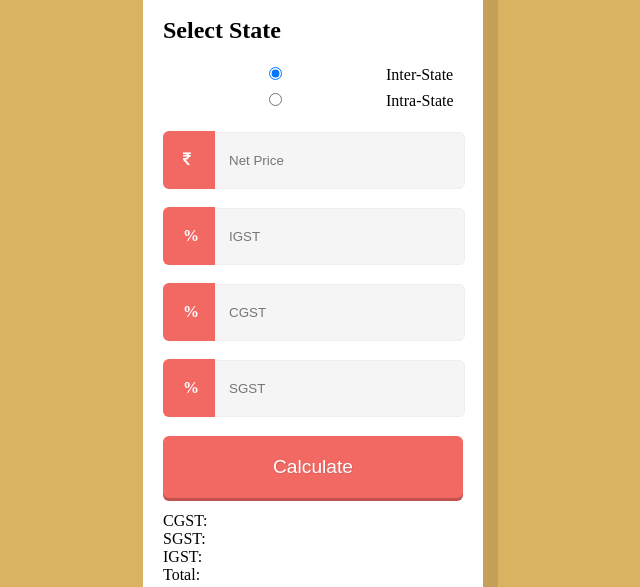
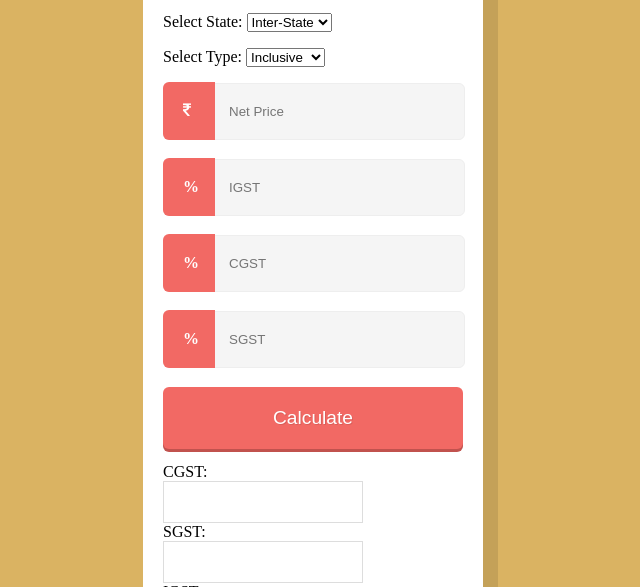
Before and after one commit to Avnibh/DynamicCalculator, a plain HTML site: page index.html in a window 1280 px wide. Shown: the part 213-800 px from the top of the page, without its empty margins (327-967 px from the left). Drawn offline with nearby package versions, Linux system fonts and the light colour scheme.

Commit message:
Eight Commit

```diff
--- a/css/dropdown.css
+++ b/css/dropdown.css
@@ -77,3 +77,10 @@
     /*transform: rotate(-180deg);*/
     /*top: .55em;*/
 /*}*/
+
+.box1 {
+    box-sizing: border-box;
+    width: 200px;
+    padding: 20px;
+    border: 1px solid #DDD;
+}
--- a/index.html
+++ b/index.html
@@ -38,17 +38,18 @@
     <!--</p>-->
 
     <p>
-    <div class="container">
-        <h2>Select State</h2>
-        <form>
-            <label class="radio-inline">
-                <input type="radio" name="optradio" checked>Inter-State
-            </label>
-            <label class="radio-inline">
-                <input type="radio" name="optradio">Intra-State
-            </label>
-        </form>
-    </div>
+        <label>Select State:</label>
+        <select>
+            <option value="istate">Inter-State</option>
+            <option value="rstate">Intra-State</option>
+        </select>
+    <p>
+    <p>
+        <label>Select Type:</label>
+        <select>
+            <option value="it">Inclusive</option>
+            <option value="et">Exclusive</option>
+        </select>
     <p>
         <input type="text" id="price" name="amount" placeholder="Net Price">
         <label for="amount" class="fa fa-inr"></label>
@@ -70,11 +71,20 @@
         <button class="btn" onclick="myFunction()">Calculate</button>
 
     </p>
-    CGST: <span id="output1"></span><br>
-    SGST: <span id="output2"></span><br>
-    IGST: <span id="output3"></span>
-    <br>
-    Total: <span id="output4"></span>
+
+    CGST:
+    <div id="output1" class="box1"></div>
+    SGST:
+    <div id="output2" class="box1"></div>
+    IGST:
+    <div id="output3" class="box1"></div>
+    Total:
+    <div id="output4" class="box1"></div>
+    <!--CGST: <span id="output1"></span><br>-->
+    <!--SGST: <span id="output2"></span><br>-->
+    <!--IGST: <span id="output3"></span>-->
+    <!--<br>-->
+    <!--Total: <span id="output4"></span>-->
 </div>
 <script src='http://cdnjs.cloudflare.com/ajax/libs/jquery/2.1.3/jquery.min.js'></script>
 
```
